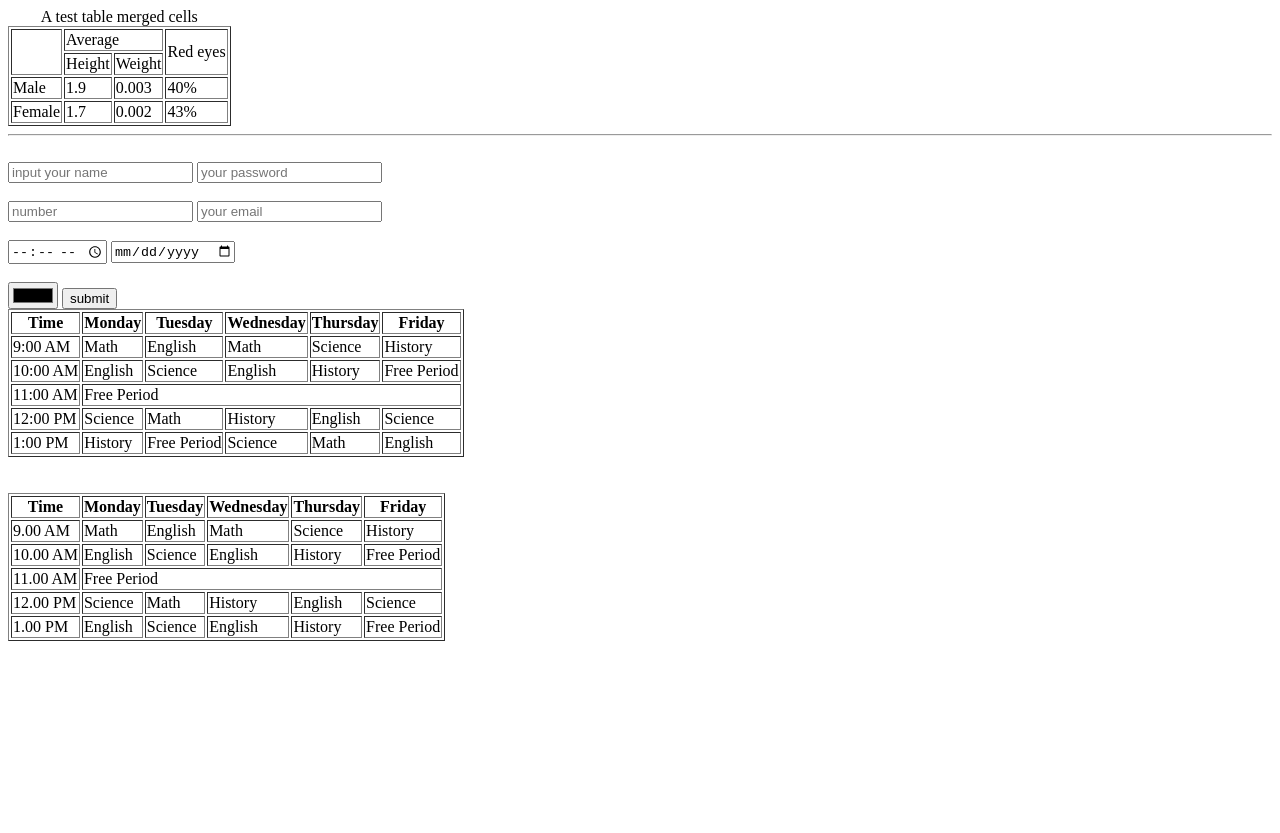
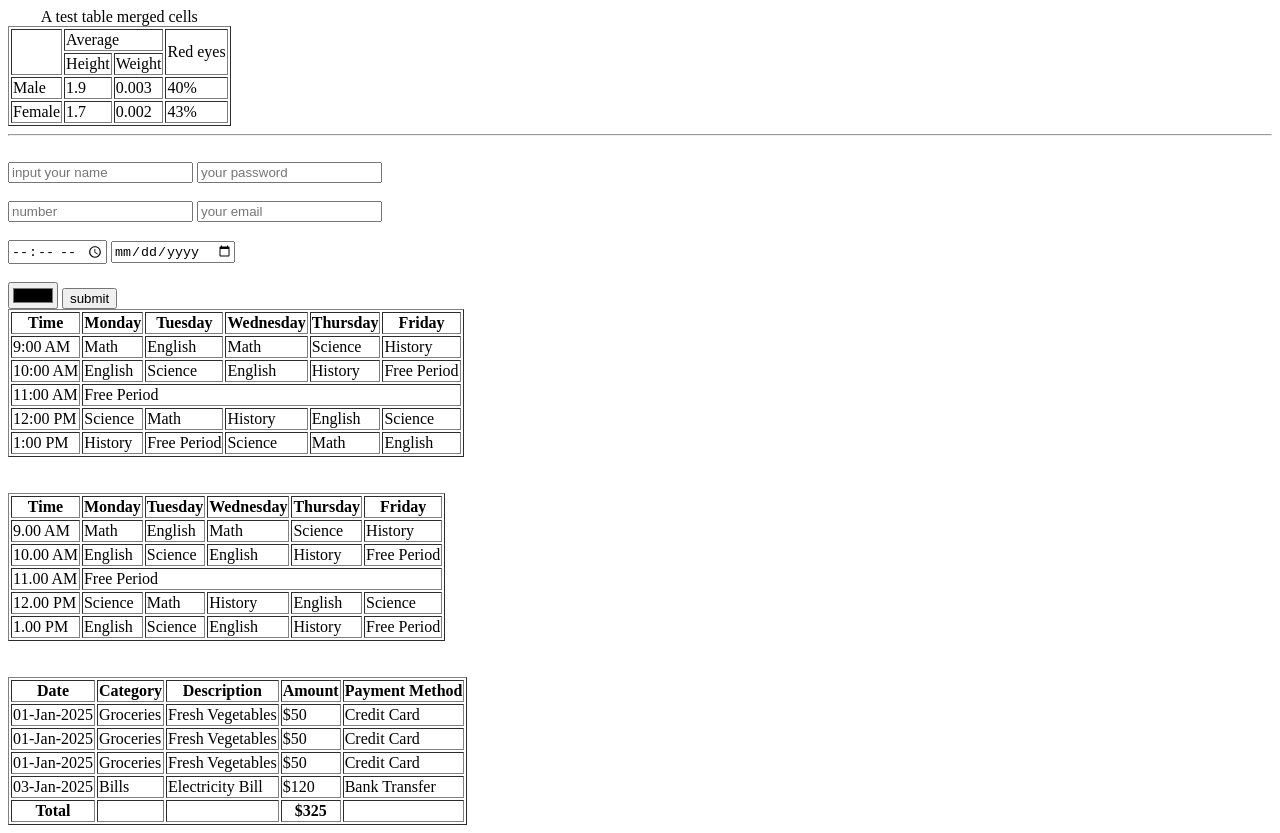
Before and after one commit to kashem-khondaker/Apna-College-modules-and-practices, a plain HTML site: page practice Qs 7/index.html in a window 1280 px wide. Before the commit the page ends 800 px from the top, so only its background shows below. Drawn offline with Linux system fonts and the light colour scheme.

Commit message:
add a grosary customer table

```diff
--- a/practice Qs 7/index.html
+++ b/practice Qs 7/index.html
@@ -152,6 +152,55 @@
       </table>
 
       <br><br>
-      <table></table>
+      <table border="black">
+        <thead>
+            <tr>
+                <th>Date</th>
+                <th>Category</th>
+                <th>Description</th>
+                <th>Amount</th>
+                <th>Payment Method</th>
+            </tr>
+        </thead>
+        <tbody>
+            <tr>
+                <td>01-Jan-2025</td>
+                <td>Groceries</td>
+                <td>Fresh Vegetables</td>
+                <td>$50</td>
+                <td>Credit Card</td>
+            </tr>
+            <tr>
+                <td>01-Jan-2025</td>
+                <td>Groceries</td>
+                <td>Fresh Vegetables</td>
+                <td>$50</td>
+                <td>Credit Card</td>
+            </tr>
+            <tr>
+                <td>01-Jan-2025</td>
+                <td>Groceries</td>
+                <td>Fresh Vegetables</td>
+                <td>$50</td>
+                <td>Credit Card</td>
+            </tr>
+            <tr>
+                <td>03-Jan-2025</td>
+                <td>Bills</td>
+                <td>Electricity Bill</td>
+                <td>$120</td>
+                <td>Bank Transfer</td>
+            </tr>
+        </tbody>
+        <tfoot>
+            <tr>
+                <th>Total</th>
+                <th></th>
+                <th></th>
+                <th>$325</th>
+                <th></th>
+            </tr>
+        </tfoot>
+      </table>
   </body>
 </html>
```
